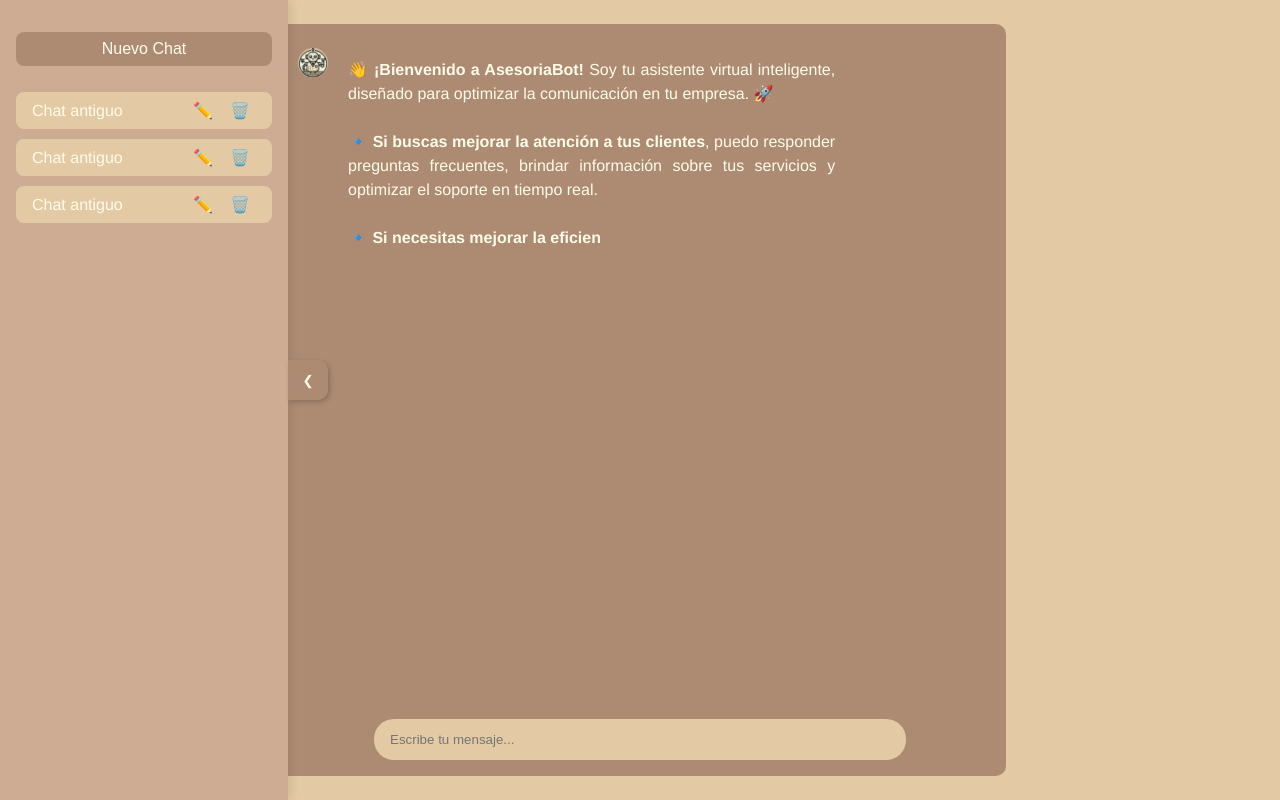
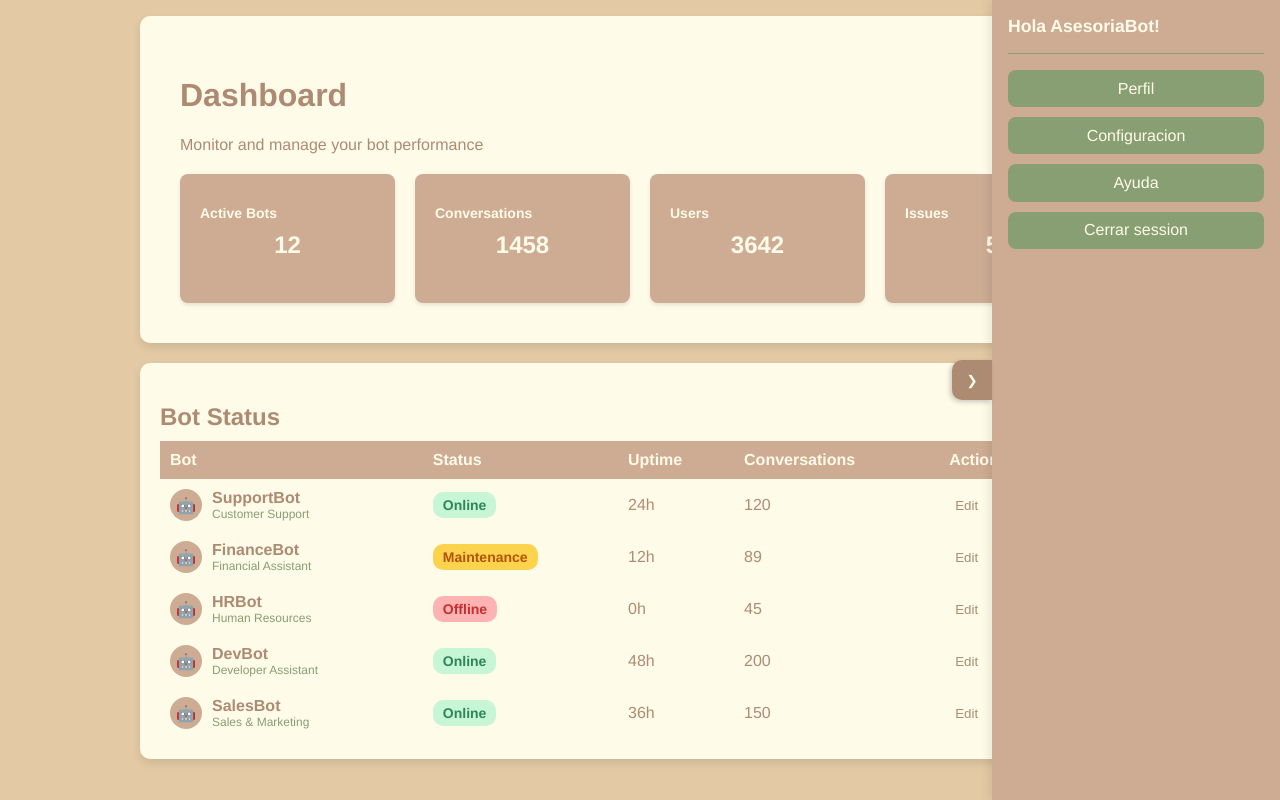
Before and after one commit to JoseManuelOberreuter/AsesoriaBotFront, a Vue app: page /dashboard in a window 1280 px wide. Built offline with nearby package versions, Linux system fonts and the light colour scheme.

Commit message:
update: dashboard

```diff
--- /dev/null
+++ b/src/components/DashboardMonitor.vue
@@ -0,0 +1,70 @@
+<template>
+    <div class="main-content">
+      <main class="dashboard-content">
+        <h1>Dashboard</h1>
+        <p>Monitor and manage your bot performance</p>
+        <div class="stats">
+          <div class="stat-card">
+            <h2>Active Bots</h2>
+            <p>12</p>
+          </div>
+          <div class="stat-card">
+            <h2>Conversations</h2>
+            <p>1458</p>
+          </div>
+          <div class="stat-card">
+            <h2>Users</h2>
+            <p>3642</p>
+          </div>
+          <div class="stat-card">
+            <h2>Issues</h2>
+            <p>5</p>
+          </div>
+        </div>
+      </main>
+    </div>
+  </template>
+
+<script setup>
+import BotStatus from './DashboardStatus.vue';
+</script>
+
+<style>
+
+  .dashboard-content {
+    text-align: justify;
+    background: var(--color-light-secondary);
+    padding: 40px;
+    border-radius: 10px;
+    box-shadow: 0 4px 8px rgba(0, 0, 0, 0.1);
+  }
+
+  .stats {
+    display: flex;
+    gap: 20px;
+    justify-content: center;
+    margin-top: 20px;
+  }
+
+  .stat-card {
+    background: var(--color-secondary);
+    padding: 20px;
+    width: 100px;
+    max-width: 200px;
+    border-radius: 8px;
+    box-shadow: 0 2px 4px rgba(0, 0, 0, 0.1);
+    flex: 1;
+    text-align: center;
+    color: var(--color-light-secondary);
+  }
+
+  .stat-card h2 {
+    font-size: 14px;
+  }
+
+  .stat-card p {
+    font-size: 24px;
+    font-weight: bold;
+    margin-top: 5px;
+  }
+</style>
--- /dev/null
+++ b/src/components/DashboardSidebar.vue
@@ -0,0 +1,176 @@
+<template>
+  <div>
+    <aside :class="['right-sidebar', { open: isOpen }]">
+      <!-- Botón para abrir/cerrar -->
+      <button class="toggle-btn" @click="toggleSidebar">
+        {{ isOpen ? '❯' : '❮' }}
+      </button>
+
+      <!-- Sección del perfil -->
+      <router-link  to="/dashboard" class="profile">
+        <span class="profile-name">Hola {{ userData ? userData.name : 'AsesoriaBot' }}!</span>
+      </router-link>
+
+      <!-- Botones superiores -->
+      <div class="top-buttons">
+        <router-link to="/profile" class="contact-btn">Perfil</router-link>
+        <router-link to="/config" class="contact-btn">Configuracion</router-link>
+        <router-link to="/contact" class="contact-btn">Ayuda</router-link>
+        <router-link to="/register" class="contact-btn">Cerrar session</router-link>
+      </div>
+    </aside>
+  </div>
+</template>
+
+<script>
+import { useUserStore } from '../store/userStore';
+import { mapState } from 'pinia';
+
+export default {
+  name: 'RightSidebar',
+  data() {
+    return {
+      isOpen: true,
+    };
+  },
+  computed: {
+    ...mapState(useUserStore, ['userData']), // Mapear userData desde el store
+  },
+  async mounted() {
+    const userStore = useUserStore();
+    if (!this.userData && userStore.token) {
+      await userStore.fetchUserData(); // Cargar los datos del usuario si no están disponibles
+    }
+  },
+  methods: {
+    toggleSidebar() {
+      this.isOpen = !this.isOpen;
+    },
+  },
+};
+</script>
+
+<style scoped>
+/* 📌 Sidebar derecho */
+.right-sidebar {
+  width: 260px;
+  background-color: var(--color-secondary);
+  padding: 1rem;
+  position: fixed;
+  right: 0;
+  top: 0;
+  bottom: 0;
+  transition: transform 0.3s ease;
+  transform: translateX(100%);
+  z-index: 1000;
+  display: flex;
+  flex-direction: column;
+  justify-content: start;
+  box-shadow: -2px 0 10px rgba(0, 0, 0, 0.1);
+}
+
+.right-sidebar.open {
+  transform: translateX(0);
+}
+
+/* 📌 Botón dentro del sidebar */
+.toggle-btn {
+  position: absolute;
+  top: 45%;
+  left: -40px;
+  width: 40px;
+  height: 40px;
+  background-color: var(--color-primary);
+  color: var(--color-light-secondary);
+  border: none;
+  cursor: pointer;
+  z-index: 1100;
+  border-radius: 10px 0 0 10px;
+  transition: background-color 0.3s ease, transform 0.3s ease;
+  display: flex;
+  align-items: center;
+  justify-content: center;
+  box-shadow: -2px 2px 5px rgba(0, 0, 0, 0.2);
+}
+
+.toggle-btn:hover {
+  background-color: var(--color-dark-secondary);
+  transform: scale(1.1);
+}
+
+/* 📌 Perfil */
+.profile {
+  display: flex;
+  align-items: center;
+  padding-bottom: 1rem;
+  border-bottom: 1px solid var(--color-dark-secondary);
+  text-decoration: none;
+}
+
+.profile-avatar {
+  width: 45px;
+  height: 45px;
+  border-radius: 50%;
+  margin-right: 10px;
+  transition: 0.5s;
+}
+
+.profile-avatar:hover {
+  transform: scale(1.3);
+}
+
+.profile-name {
+  font-size: 1.1rem;
+  font-weight: bold;
+  color: var(--color-light-secondary);
+}
+
+/* 📌 Botones superiores */
+.top-buttons {
+  display: flex;
+  flex-direction: column;
+  gap: 10px;
+  margin-top: 1rem;
+}
+
+.contact-btn {
+  background-color: var(--color-dark-secondary);
+  color: var(--color-light-secondary);
+  border: none;
+  padding: 0.6rem;
+  cursor: pointer;
+  border-radius: 8px;
+  font-size: 1rem;
+  transition: background-color 0.3s ease;
+  text-align: center;
+  text-decoration: none;
+}
+
+.about-btn,
+.docs-btn {
+  background-color: var(--color-primary);
+  color: var(--color-light-secondary);
+  border: none;
+  padding: 0.6rem;
+  cursor: pointer;
+  border-radius: 8px;
+  font-size: 1rem;
+  transition: background-color 0.3s ease;
+  text-align: center;
+  text-decoration: none;
+}
+
+.contact-btn:hover,
+.about-btn:hover,
+.docs-btn:hover {
+  background-color: var(--color-background);
+  color: var(--color-primary);
+}
+
+/* 📌 Ajuste de ancho en pantallas más grandes */
+@media (min-width: 768px) {
+  .right-sidebar {
+    width: 20vw;
+  }
+}
+</style>
--- /dev/null
+++ b/src/components/DashboardStatus.vue
@@ -0,0 +1,130 @@
+<template>
+    <div class="bot-status">
+      <h2>Bot Status</h2>
+      <table>
+        <thead>
+          <tr>
+            <th>Bot</th>
+            <th>Status</th>
+            <th>Uptime</th>
+            <th>Conversations</th>
+            <th>Actions</th>
+          </tr>
+        </thead>
+        <tbody>
+          <tr v-for="bot in bots" :key="bot.id">
+            <td>
+              <div class="bot-info">
+                <div class="bot-icon">🤖</div>
+                <div>
+                  <span class="bot-name">{{ bot.name }}</span>
+                  <span class="bot-type">{{ bot.type }}</span>
+                </div>
+              </div>
+            </td>
+            <td>
+              <span :class="['status', bot.status.toLowerCase()]">{{ bot.status }}</span>
+            </td>
+            <td>{{ bot.uptime }}</td>
+            <td>{{ bot.conversations }}</td>
+            <td>
+              <button class="action-btn">Edit</button>
+              <button class="action-btn">View</button>
+            </td>
+          </tr>
+        </tbody>
+      </table>
+    </div>
+  </template>
+
+  <script setup>
+  import { ref } from "vue";
+
+  const bots = ref([
+    { id: 1, name: "SupportBot", type: "Customer Support", status: "Online", uptime: "24h", conversations: 120 },
+    { id: 2, name: "FinanceBot", type: "Financial Assistant", status: "Maintenance", uptime: "12h", conversations: 89 },
+    { id: 3, name: "HRBot", type: "Human Resources", status: "Offline", uptime: "0h", conversations: 45 },
+    { id: 4, name: "DevBot", type: "Developer Assistant", status: "Online", uptime: "48h", conversations: 200 },
+    { id: 5, name: "SalesBot", type: "Sales & Marketing", status: "Online", uptime: "36h", conversations: 150 },
+  ]);
+  </script>
+
+  <style>
+  .bot-status {
+    margin-top: 20px;
+    background: var(--color-light-secondary);
+    padding: 20px;
+    border-radius: 10px;
+    box-shadow: 0 4px 8px rgba(0, 0, 0, 0.1);
+  }
+
+  h2 {
+    text-align: left;
+    margin-bottom: 10px;
+  }
+
+  table {
+    width: 100%;
+    border-collapse: collapse;
+  }
+
+  th, td {
+    padding: 10px;
+    text-align: left;
+  }
+
+  th {
+    background: var(--color-secondary);
+    color: var(--color-light-secondary);
+  }
+
+  tr:nth-child(even) {
+    background: var(--color-light-secondary);
+  }
+
+  .status {
+    padding: 5px 10px;
+    border-radius: 10px;
+    font-size: 14px;
+    font-weight: bold;
+  }
+
+  .online { background: #c6f6d5; color: #2f855a; }
+  .maintenance { background: #fcd34d; color: #b45309; }
+  .offline { background: #feb2b2; color: #c53030; }
+
+  .bot-info {
+    display: flex;
+    align-items: center;
+  }
+
+  .bot-icon {
+    width: 32px;
+    height: 32px;
+    background: var(--color-secondary);
+    color: var(--color-light-secondary);
+    border-radius: 50%;
+    display: flex;
+    align-items: center;
+    justify-content: center;
+    margin-right: 10px;
+  }
+
+  .bot-name {
+    font-weight: bold;
+  }
+
+  .bot-type {
+    display: block;
+    font-size: 12px;
+    color: var(--color-dark-secondary);
+  }
+
+  .action-btn {
+    background: none;
+    border: none;
+    color: var(--color-primary);
+    cursor: pointer;
+    margin-right: 10px;
+  }
+  </style>
--- a/src/views/DashboardView.vue
+++ b/src/views/DashboardView.vue
@@ -1,9 +1,25 @@
 <template>
-    <ChatBot />
-    <SideBarChats />
-    <!-- Agregar sidebar con menu personalizado -->
+    <div class="main-content">
+    <Dashboard />
+    <SideBarDashboard />
+    <BotStatus />
+    </div>
 </template>
 <script setup>
-import ChatBot from '@/components/ChatBot.vue';
-import SideBarChats from '@/components/SideBarChats.vue';
+import SideBarDashboard from '@/components/DashboardSidebar.vue';
+import Dashboard from '@/components/DashboardMonitor.vue';
+import BotStatus from '@/components/DashboardStatus.vue';
 </script>
+
+<style>
+
+.main-content {
+    display: block;
+    align-items: center;
+    justify-content: center;
+    width: 100%;
+    max-width: 1000px;
+    margin: 1rem auto;
+}
+
+</style>
```
